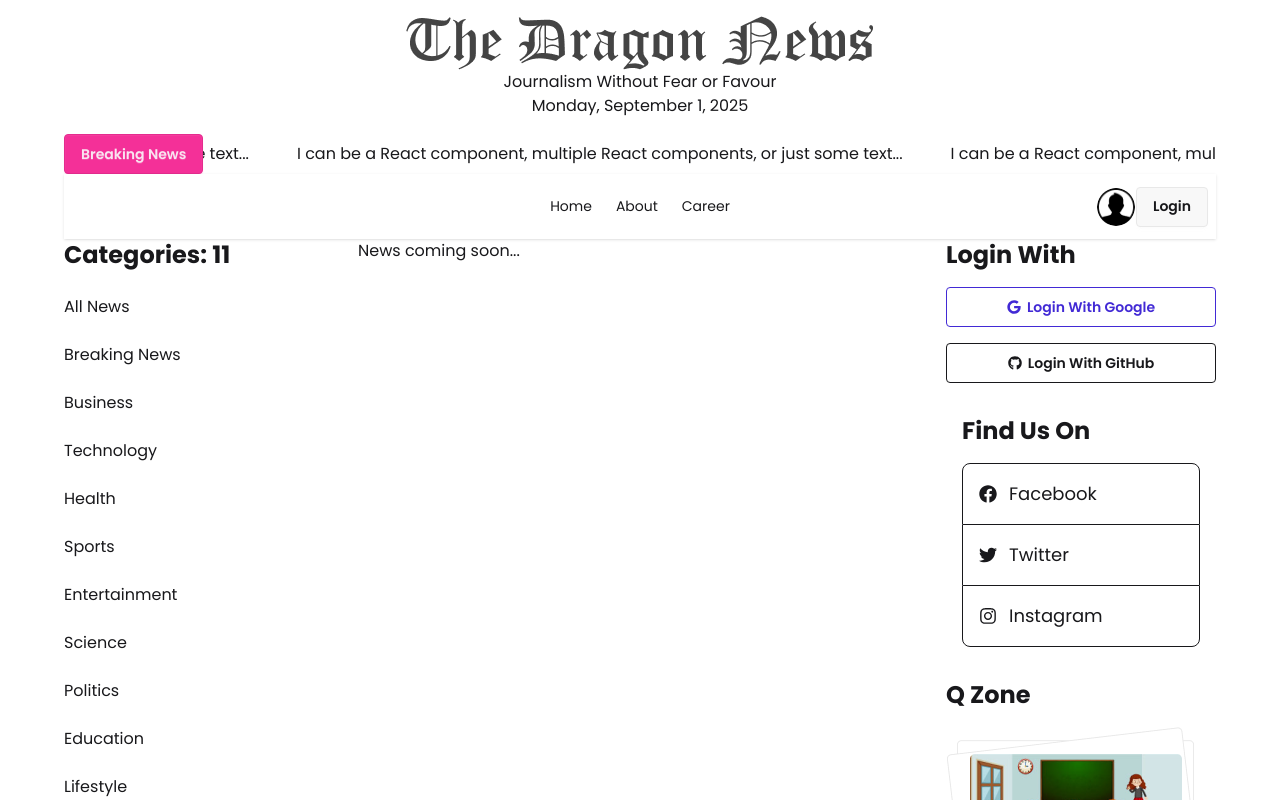
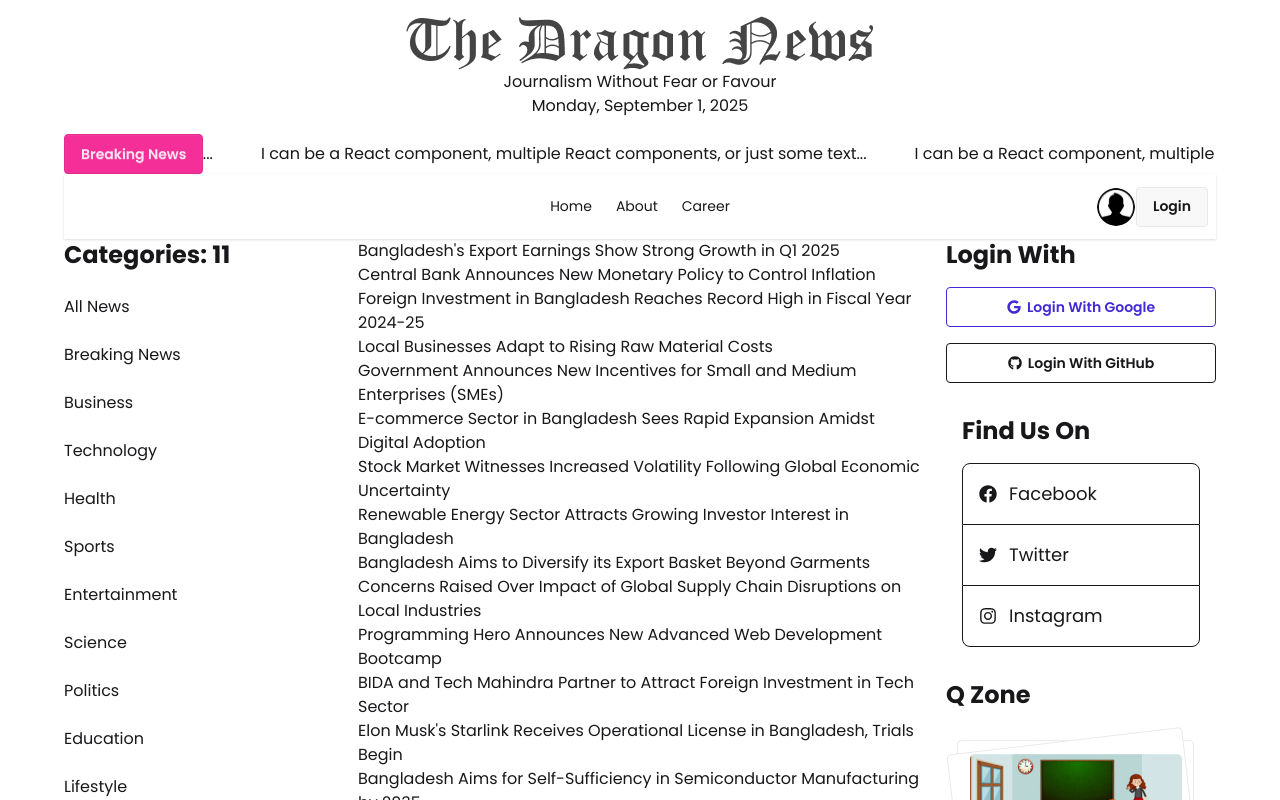
Before and after one commit to shohan89/react-dragon-news-auth, a React (Vite) app: page / in a window 1280 px wide. Shown: the top 800 px of the page. Built offline with nearby package versions, Linux system fonts and the light colour scheme; no server answers.

Commit message:
Load data from route and show it from news card comp

```diff
--- a/src/pages/Home/Home.jsx
+++ b/src/pages/Home/Home.jsx
@@ -1,10 +1,14 @@
+import { useLoaderData } from "react-router";
 import Header from "../Shared/Header/Header";
 import LeftSideNav from "../Shared/LeftSideNav/LeftSideNav";
 import Navbar from "../Shared/Navbar/Navbar";
 import RIghtSideNav from "../Shared/RightSideNav/RIghtSideNav";
 import BreakingNews from "./BreakingNews";
+import NewsCard from "./NewsCard";
 
 const Home = () => {
+    const news = useLoaderData();
+    console.log("🚀 ~ Home ~ news:", news)
     return (
         <div>
             <Header />
@@ -14,8 +18,14 @@ const Home = () => {
                 <div>
                     <LeftSideNav />
                 </div>
+                {/* News container */}
                 <div className="md:col-span-2">
-                    <h2>News coming soon...</h2>
+                    {
+                        news.map(aNews => <NewsCard
+                            key={aNews.id}
+                            aNews={aNews}
+                            />)
+                    }
                 </div>
                 <div>
                     <RIghtSideNav />
--- a/src/pages/Home/NewsCard.jsx
+++ b/src/pages/Home/NewsCard.jsx
@@ -1,8 +1,9 @@
 
-const NewsCard = () => {
+const NewsCard = ({ aNews }) => {
+    const { title } = aNews;
     return (
         <div>
-            <h2>This is news card.</h2>
+            <h2>{title}</h2>
         </div>
     );
 };
--- a/src/routes/Routes.jsx
+++ b/src/routes/Routes.jsx
@@ -11,7 +11,8 @@ const router = createBrowserRouter([
         children: [
             {
                 index: true,
-                element: <Home />
+                element: <Home />,
+                loader: () => fetch('/news.json')
             },
             {
                 path: '/login',
```
